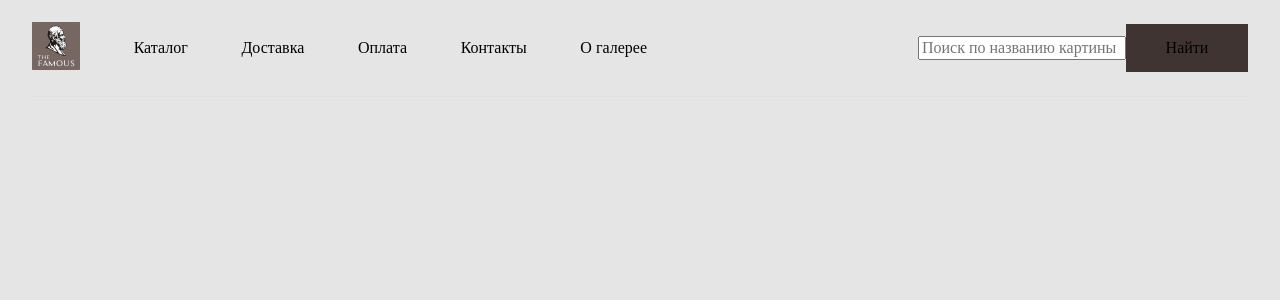
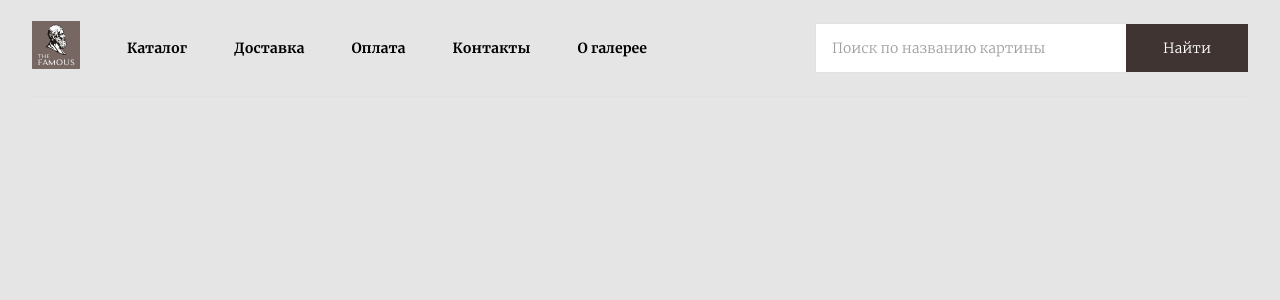
Before and after one commit to NecrosIsSad/museum-store, a Vue app: page / in a window 1280 px wide. Shown: the top 300 px of the page. Built offline with nearby package versions, Linux system fonts and the light colour scheme; no server answers.

Commit message:
add css for search elements

```diff
--- a/src/assets/scss/main.scss
+++ b/src/assets/scss/main.scss
@@ -3,3 +3,19 @@
 body {
     background-color:#E5E5E5;
 }
+
+
+@font-face {
+    font-family: 'Merriweather-Bold';
+    src: url('../fonts/Merriweather-Bold.woff') format('woff'),
+}
+
+@font-face {
+    font-family: 'Merriweather-Light';
+    src: url('../fonts/Merriweather-Light.woff') format('woff'),
+}
+
+@font-face {
+    font-family: 'Merriweather-Regular';
+    src: url('../fonts/Merriweather-Bold.woff') format('woff'),
+}
--- a/src/components/Header.vue
+++ b/src/components/Header.vue
@@ -27,7 +27,6 @@ export default {
 };
 </script>
 
-<!-- Add "scoped" attribute to limit CSS to this component only -->
 <style scoped lang="scss">
 .header {
   margin: 0 auto;
@@ -46,6 +45,9 @@ export default {
   justify-content: space-between;
   align-items: center;
   padding: 0;
+  font-family: "Merriweather-Regular";
+  font-size: 14px;
+  line-height: 21px;
 
   &__logo {
     height: 48px;
@@ -54,11 +56,43 @@ export default {
 }
 
 .search {
+  font-family: "Merriweather-Light";
+  font-size: 14px;
+  line-height: 21px;
+
+  &__input {
+    width: 294px;
+    height: 48px;
+    border: 1px solid #e1e1e1;
+    border-right: none;
+    padding: 0 0 0 16px;
+    font-family: "Merriweather-Light";
+    color: #343030;
+    font-size: 14px;
+    line-height: 21px;
+    outline: none;
+
+    &::placeholder {
+      color: #9f9f9f;
+    }
+
+    &:focus {
+      border: 1px solid #b5b5b5;
+      height: 46px;
+    }
+  }
+
   &__btn {
     background-color: #403432;
     width: 122px;
     height: 48px;
     border: none;
+    color: #fff;
+    outline: none;
+
+    &:hover {
+      background-color: #776763;
+    }
   }
 }
 </style>
```
